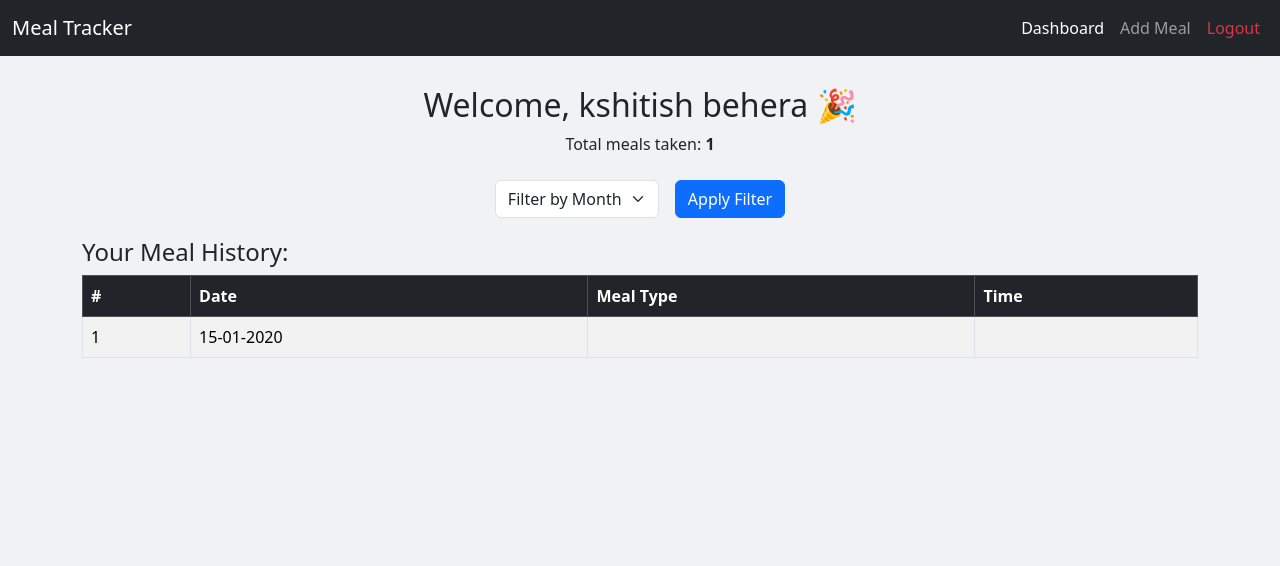
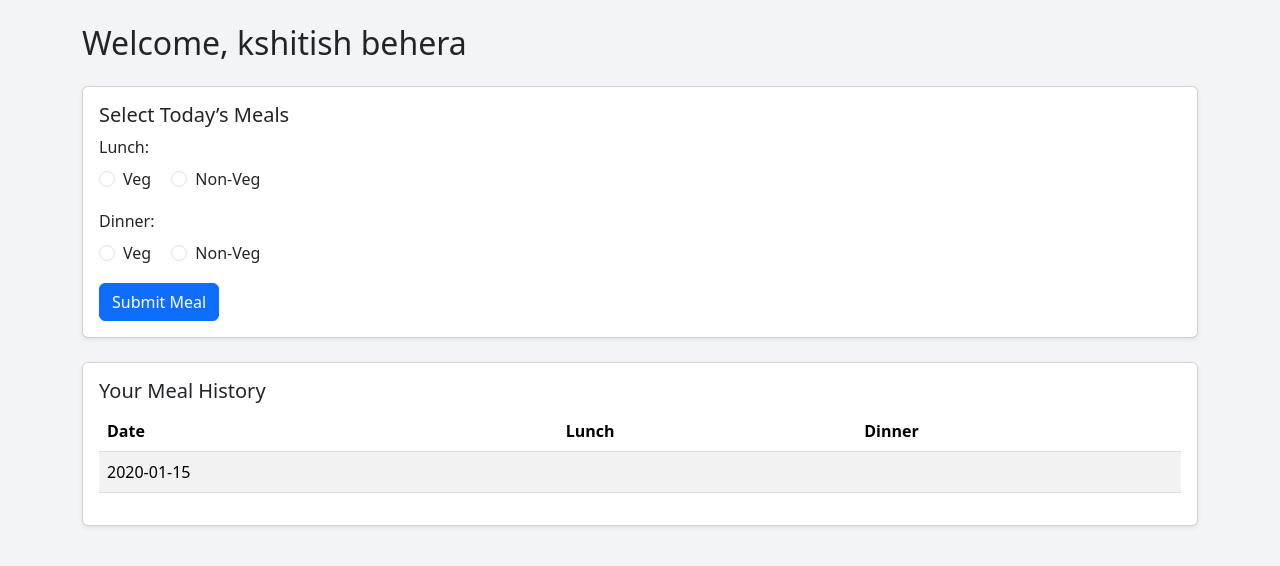
Before and after one commit to aloha17-light/hostel-meal-app, a Flask app: page /dashboard in a window 1280 px wide. Shown: the top 566 px of the page. Run offline with Flask 3, Linux system fonts and the light colour scheme; a user stored in the database is signed in; tables that the repository leaves empty hold one stand-in row (values such as "Sample post").

Commit message:
Your update message here

```diff
--- a/app.py
+++ b/app.py
@@ -1,6 +1,12 @@
-from flask import Flask, render_template, request, redirect, session
+from flask import Flask, render_template, request, redirect, session, flash
 from config import get_db_connection
 from datetime import datetime
+from flask import Flask, render_template, request, redirect, url_for, session, g
+
+
+
+from datetime import date
+import sqlite3
 
 
 app = Flask(__name__)
@@ -101,3 +107,96 @@
         except ValueError:
             return value  # return as is if parsing fails
     return value.strftime(format)
+
+
+@app.route('/submit_meal', methods=['POST'])
+def submit_meal():
+    if 'user_id' not in session:
+        return redirect('/login')
+
+    user_id = session['user_id']
+    today = date.today().isoformat()
+    lunch = request.form.get('lunch')
+    dinner = request.form.get('dinner')
+
+    conn = sqlite3.connect('hostel_meals.db')
+    cursor = conn.cursor()
+
+    # Check if already submitted
+    cursor.execute("SELECT * FROM meals WHERE user_id = ? AND date = ?", (user_id, today))
+    if cursor.fetchone():
+        flash('Meal already submitted for today.')
+        return redirect('/dashboard')
+
+    # Insert the meal
+    cursor.execute("""
+        INSERT INTO meals (user_id, date, lunch_choice, dinner_choice)
+        VALUES (?, ?, ?, ?)
+    """, (user_id, today, lunch if lunch else None, dinner if dinner else None))
+
+    conn.commit()
+    conn.close()
+
+    flash('Meal submitted successfully!')
+    return redirect('/dashboard')
+
+
+@app.route('/admin')
+def admin_dashboard():
+    conn = sqlite3.connect('hostel_meals.db')
+    cursor = conn.cursor()
+
+    # Meal counts
+    cursor.execute("""
+        SELECT
+            SUM(CASE WHEN lunch_choice = 'veg' THEN 1 ELSE 0 END),
+            SUM(CASE WHEN lunch_choice = 'nonveg' THEN 1 ELSE 0 END),
+            SUM(CASE WHEN dinner_choice = 'veg' THEN 1 ELSE 0 END),
+            SUM(CASE WHEN dinner_choice = 'nonveg' THEN 1 ELSE 0 END)
+        FROM meals WHERE date = ?
+    """, (date.today().isoformat(),))
+    lunch_veg, lunch_nonveg, dinner_veg, dinner_nonveg = cursor.fetchone()
+
+    # Individual entries
+    cursor.execute("""
+        SELECT users.name, meals.lunch_choice, meals.dinner_choice
+        FROM meals
+        JOIN users ON meals.user_id = users.id
+        WHERE meals.date = ?
+    """, (date.today().isoformat(),))
+    records = cursor.fetchall()
+
+    conn.close()
+    return render_template('admin_dashboard.html',
+                           lunch_veg=lunch_veg,
+                           lunch_nonveg=lunch_nonveg,
+                           dinner_veg=dinner_veg,
+                           dinner_nonveg=dinner_nonveg,
+                           records=records)
+
+
+
+@app.route('/submit-meal', methods=['POST'])
+def submit_meal():
+    if 'user_id' not in session:
+        return redirect(url_for('login'))
+
+    user_id = session['user_id']
+    lunch = request.form.get('lunch')
+    dinner = request.form.get('dinner')
+    date = datetime.today().strftime('%Y-%m-%d')
+
+    con = sqlite3.connect('hostel_meals.db')  # Replace with your DB name
+    cur = con.cursor()
+
+    # Check if user already submitted for today
+    cur.execute("SELECT * FROM meals WHERE user_id = ? AND date = ?", (user_id, date))
+    if cur.fetchone():
+        flash("You have already submitted today's meals.")
+    else:
+        cur.execute("INSERT INTO meals (user_id, date, lunch, dinner) VALUES (?, ?, ?, ?)",
+                    (user_id, date, lunch, dinner))
+        con.commit()
+
+    con.close()
+    return redirect(url_for('dashboard'))
--- a/templates/dashboard.html
+++ b/templates/dashboard.html
@@ -4,100 +4,76 @@
     <meta charset="UTF-8">
     <title>Dashboard</title>
     <link href="https://cdn.jsdelivr.net/npm/bootstrap@5.3.3/dist/css/bootstrap.min.css" rel="stylesheet">
-    <style>
-        body {
-            background-color: #f0f2f5;
-        }
-        .container {
-            margin-top: 30px;
-        }
-        .meal-table {
-            margin-top: 20px;
-        }
-        .navbar {
-            margin-bottom: 20px;
-        }
-        .filter-form {
-            margin-bottom: 20px;
-        }
-    </style>
 </head>
-<body>
+<body style="background: #f2f4f7;">
 
-<!-- Navbar -->
-<nav class="navbar navbar-expand-lg navbar-dark bg-dark">
-    <div class="container-fluid">
-        <a class="navbar-brand" href="#">Meal Tracker</a>
-        <div class="collapse navbar-collapse">
-            <ul class="navbar-nav ms-auto">
-                <li class="nav-item">
-                    <a class="nav-link active" href="#">Dashboard</a>
-                </li>
-                <li class="nav-item">
-                    <a class="nav-link" href="/add_meal">Add Meal</a>
-                </li>
-                <li class="nav-item">
-                    <a class="nav-link text-danger" href="/logout">Logout</a>
-                </li>
-            </ul>
+    <div class="container py-4">
+        <h2 class="mb-4">Welcome, {{ name }}</h2>
+
+        <!-- Meal Selection Form -->
+        <div class="card mb-4 shadow-sm">
+            <div class="card-body">
+                <h5 class="card-title">Select Today’s Meals</h5>
+                <form action="{{ url_for('submit_meal') }}" method="POST">
+                    <!-- Lunch -->
+                    <div class="mb-3">
+                        <label class="form-label">Lunch:</label><br>
+                        <div class="form-check form-check-inline">
+                            <input class="form-check-input" type="radio" name="lunch" id="lunch_veg" value="veg" required>
+                            <label class="form-check-label" for="lunch_veg">Veg</label>
+                        </div>
+                        <div class="form-check form-check-inline">
+                            <input class="form-check-input" type="radio" name="lunch" id="lunch_nonveg" value="nonveg">
+                            <label class="form-check-label" for="lunch_nonveg">Non-Veg</label>
                         </div>
                     </div>
-</nav>
 
-<!-- Main container -->
-<div class="container">
-    <div class="text-center mb-4">
-        <h2>Welcome, {{ name }} 🎉</h2>
-        <p>Total meals taken: <strong>{{ meal_count }}</strong></p>
+                    <!-- Dinner -->
+                    <div class="mb-3">
+                        <label class="form-label">Dinner:</label><br>
+                        <div class="form-check form-check-inline">
+                            <input class="form-check-input" type="radio" name="dinner" id="dinner_veg" value="veg" required>
+                            <label class="form-check-label" for="dinner_veg">Veg</label>
+                        </div>
+                        <div class="form-check form-check-inline">
+                            <input class="form-check-input" type="radio" name="dinner" id="dinner_nonveg" value="nonveg">
+                            <label class="form-check-label" for="dinner_nonveg">Non-Veg</label>
+                        </div>
                     </div>
 
-    <!-- Month Filter Form -->
-    <form class="filter-form row g-3 justify-content-center" method="get" action="/dashboard">
-        <div class="col-auto">
-            <select name="month" class="form-select">
-                <option value="">Filter by Month</option>
-                {% for month in months %}
-                    <option value="{{ month }}" {% if month == selected_month %}selected{% endif %}>
-                        {{ month }}
-                    </option>
-                {% endfor %}
-            </select>
+                    <button type="submit" class="btn btn-primary">Submit Meal</button>
+                </form>
             </div>
-        <div class="col-auto">
-            <button type="submit" class="btn btn-primary">Apply Filter</button>
         </div>
-    </form>
 
         <!-- Meal History Table -->
-    <div class="meal-table">
-        <h4>Your Meal History:</h4>
-        <table class="table table-striped table-bordered">
-            <thead class="table-dark">
+        <div class="card shadow-sm">
+            <div class="card-body">
+                <h5 class="card-title">Your Meal History</h5>
+                <table class="table table-striped">
+                    <thead>
                         <tr>
-                    <th>#</th>
                             <th>Date</th>
-                    <th>Meal Type</th>
-                    <th>Time</th>
+                            <th>Lunch</th>
+                            <th>Dinner</th>
                         </tr>
                     </thead>
                     <tbody>
                         {% for meal in meals %}
                         <tr>
-                        <td>{{ loop.index }}</td>
-                        <td>{{ meal['date'] | datetimeformat }}</td>
-                        <td>{{ meal['type'] }}</td>
-                        <td>{{ meal['time'] }}</td>
+                            <td>{{ meal['date'] }}</td>
+                            <td>{{ meal['lunch'] }}</td>
+                            <td>{{ meal['dinner'] }}</td>
                         </tr>
+                        {% else %}
+                        <tr><td colspan="3">No meals recorded yet.</td></tr>
                         {% endfor %}
-                {% if meals|length == 0 %}
-                    <tr>
-                        <td colspan="4" class="text-center">No meals found for selected month.</td>
-                    </tr>
-                {% endif %}
                     </tbody>
                 </table>
             </div>
         </div>
 
+    </div>
+
 </body>
 </html>
```
Also changed, not shown: init_db.py (added, +21 -0 lines), templates/admin_dashboard.html (added, +20 -0 lines), up.py (added, +9 -0 lines), hostel_meals.db (added). Lines whose indentation alone changed are shown as unchanged.
